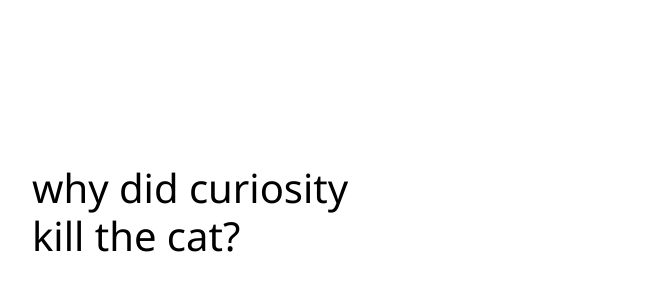
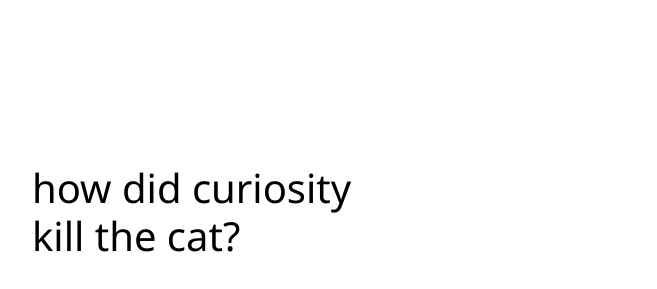
Before and after one commit to LWKlearning/curiosity, a plain HTML site: page index.html in a window 1280 px wide. Shown: the part 160-449 px from the top of the page, 158-815 px from the left. Drawn offline with Linux system fonts and the light colour scheme; grey boxes are pictures that could not be loaded.

Commit message:
Update index.html

```diff
--- a/index.html
+++ b/index.html
@@ -92,7 +92,7 @@
 
     <div class="container">
         <div class="content" id="text">
-            <h1>why did curiosity<br>kill the cat?</h1>
+            <h1>how did curiosity<br>kill the cat?</h1>
             <button id="detonate" onclick="theTruth()">Why?</button>
         </div>
         <div class="cat-box" id="cat">
```
